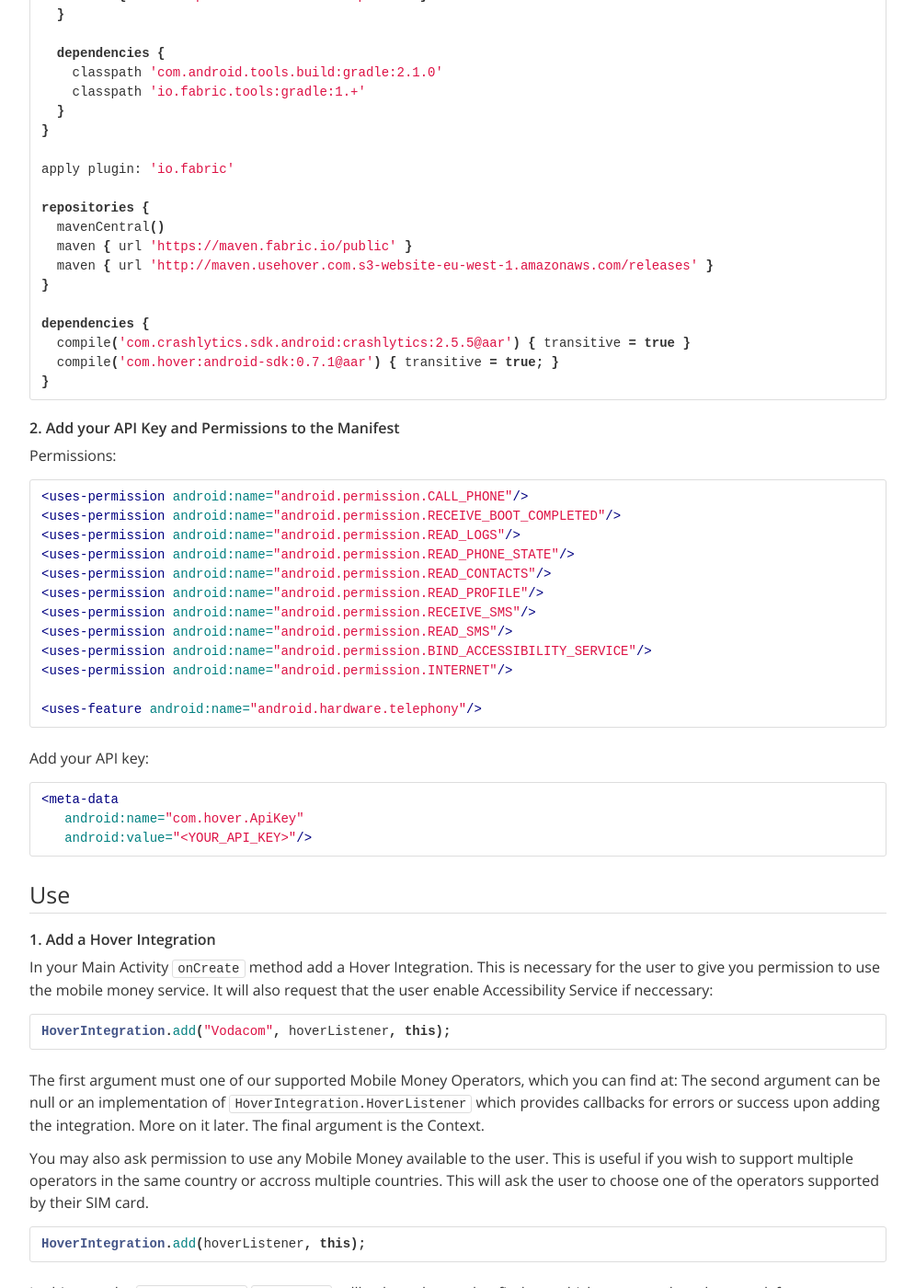
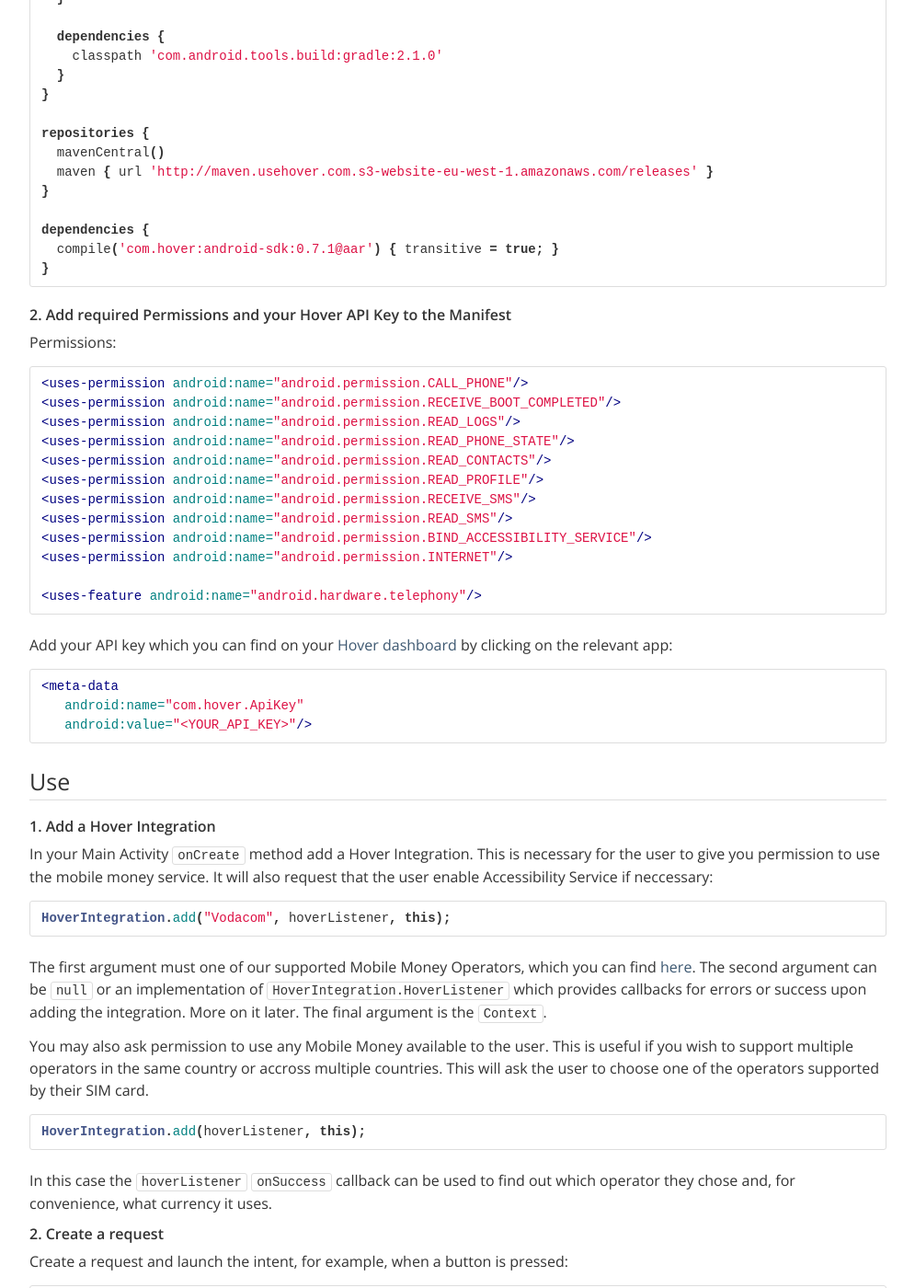
Before and after one commit to stephengacheru/usehover.github.io, a Jekyll site: the page built from index.md, in a window 1280 px wide and 1400 px high, scrolled down 623 px. Shown: the whole window at 92% size, without its empty margins (142-1137 px from the left). Built offline with Jekyll 4.4.1, drawn with Linux system fonts in a browser that asks for light colours; some of the changed text lies outside the part shown.

Commit message:
Update index.md
Edits to make things clearer

```diff
--- a/index.md
+++ b/index.md
@@ -11,43 +11,39 @@ As of Aug 17, 2016 the current version of the Hover SDK is 0.7.1
 This SDK supports Android 4.3 - 6.0 (API 18-24). It can be used in apps with a wider range, but you must check the API level yourself before making a call to the Hover SDK.
 
 **Known issues:**
-+ Using the SDK in an app that targets API 23 or especially 24 can cause permission issues due to the new permission mechanism that Google introduced. We will be updating this soon.
+* Using the SDK in an app that targets API 23 or especially 24 can cause permission issues due to the new permission mechanism that Google introduced. We will be updating this soon.
 
 ## Installation
 
+### 0. Install [Crashlytics] (https://fabric.io/kits/android/crashlytics/install). This requirement will soon be removed.
+
 ### 1. Add the SDK
 
-Add Hover to your app-level build.gradle dependencies. Note that we also currently require Crashlytics from Fabric which will eventually be removed:
+Add Hover to your app-level build.gradle dependencies.
 
 {% highlight gradle %}
 buildscript {
   repositories {
     mavenCentral()
     maven { url 'http://maven.usehover.com.s3-website-eu-west-1.amazonaws.com/releases' }
-    maven { url 'https://maven.fabric.io/public' }
   }
 
   dependencies {
     classpath 'com.android.tools.build:gradle:2.1.0'
-    classpath 'io.fabric.tools:gradle:1.+'
   }
 }
 
-apply plugin: 'io.fabric'
-
 repositories {
   mavenCentral()
-  maven { url 'https://maven.fabric.io/public' }
   maven { url 'http://maven.usehover.com.s3-website-eu-west-1.amazonaws.com/releases' }
 }
 
 dependencies {
-  compile('com.crashlytics.sdk.android:crashlytics:2.5.5@aar') { transitive = true }
   compile('com.hover:android-sdk:0.7.1@aar') { transitive = true; }
 }
 {% endhighlight %}
 
-### 2. Add your API Key and Permissions to the Manifest
+### 2. Add required Permissions and your Hover API Key to the Manifest
 Permissions:
 
 {% highlight xml %}
@@ -65,7 +61,7 @@ Permissions:
 <uses-feature android:name="android.hardware.telephony"/>
 {% endhighlight %}
 
-Add your API key:
+Add your API key which you can find on your [Hover dashboard](https://www.usehover.com/apps) by clicking on the relevant app:
 
 {% highlight xml %}
 <meta-data
@@ -83,8 +79,8 @@ In your Main Activity `onCreate` method add a Hover Integration. This is necessa
 HoverIntegration.add("Vodacom", hoverListener, this);
 {% endhighlight %}
 
-The first argument must one of our supported Mobile Money Operators, which you can find at:
-The second argument can be null or an implementation of `HoverIntegration.HoverListener` which provides callbacks for errors or success upon adding the integration. More on it later. The final argument is the Context.
+The first argument must one of our supported Mobile Money Operators, which you can find [here](#).
+The second argument can be `null` or an implementation of `HoverIntegration.HoverListener` which provides callbacks for errors or success upon adding the integration. More on it later. The final argument is the `Context`.
 
 You may also ask permission to use any Mobile Money available to the user. This is useful if you wish to support multiple operators in the same country or accross multiple countries. This will ask the user to choose one of the operators supported by their SIM card.
 
```
Also changed, not shown: other parts of index.md (+1 -1 lines).
